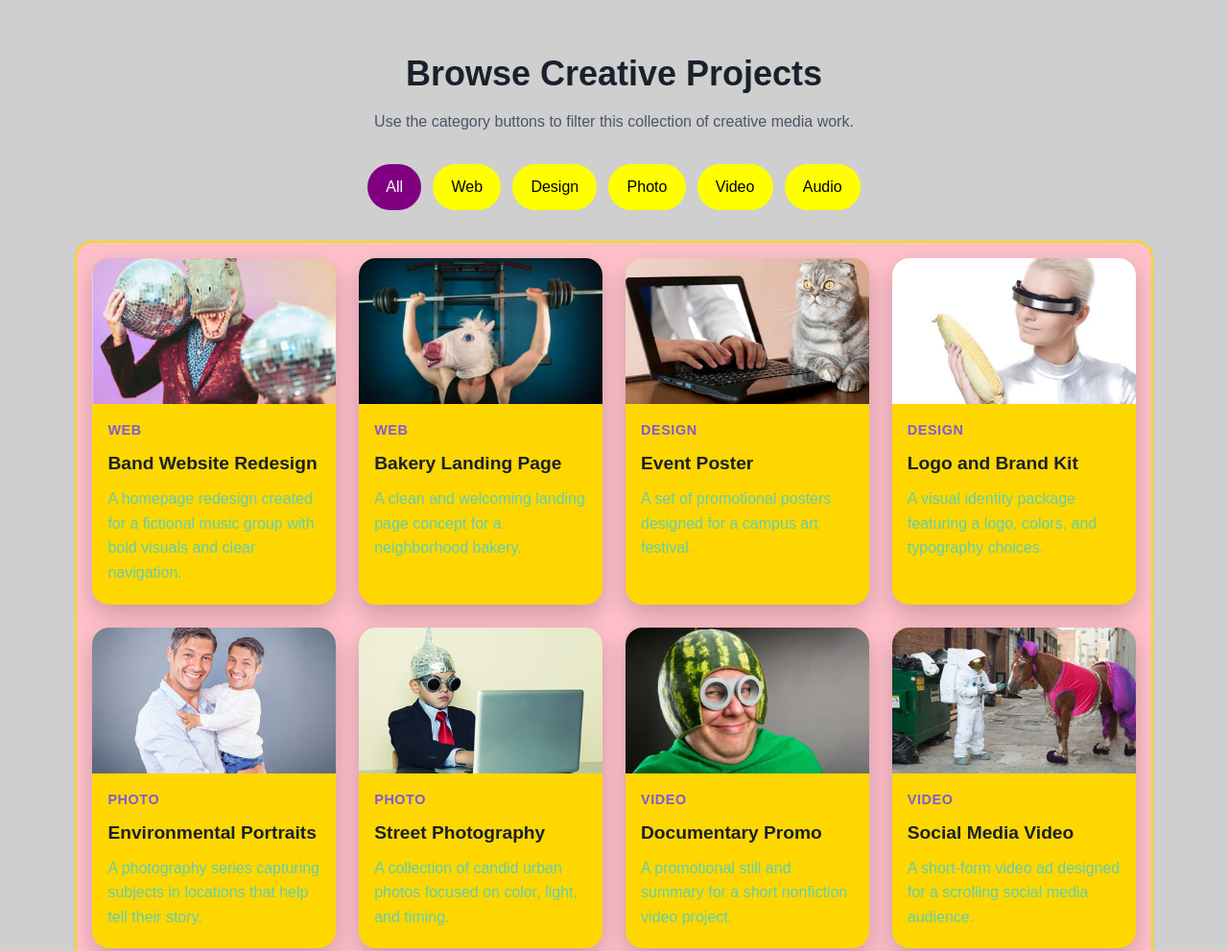
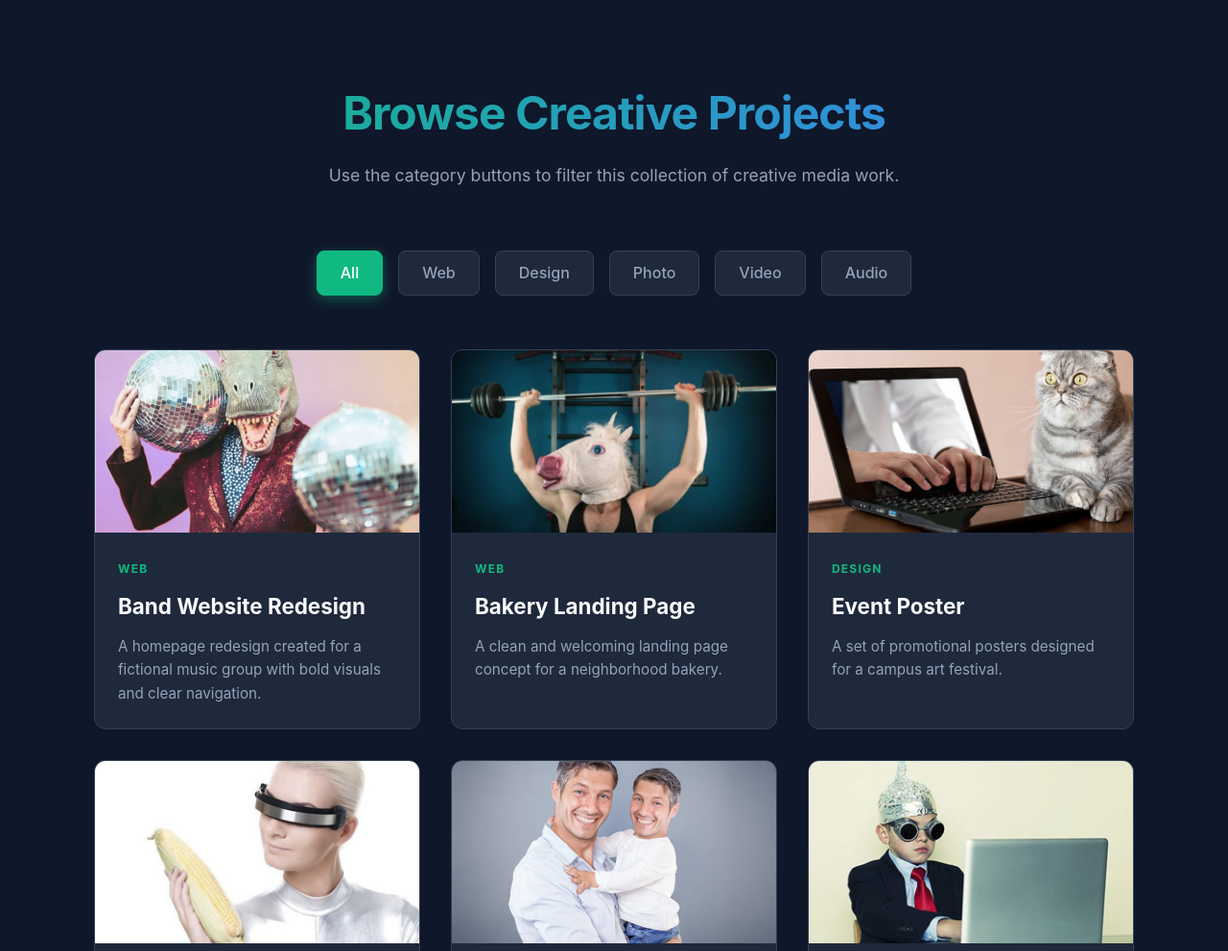
Before and after one commit to StrasserW23/StrasserWill-CE13-jQ-Filter-Cards, a plain HTML site: page index.html in a window 1280 px wide. Shown: the top 991 px of the page at 96% size. Drawn offline with Linux system fonts and the light colour scheme.

Commit message:
Complete Change

```diff
--- a/filter-cards.css
+++ b/filter-cards.css
@@ -1,95 +1,3 @@
-/* ------------------------------
-   FILTER BUTTONS
---------------------------------- */
-.filters {
-  display: flex;
-  flex-wrap: wrap;
-  justify-content: center;
-  gap: 0.75rem;
-  margin-bottom: 2rem;
-}
-
-.filter-btn {
-  padding: 0.7rem 1.2rem;
-  border: none;
-  border-radius: 2rem;
-  background-color:yellow;
-  color: black;
-  cursor: pointer;
-  transition: background-color 0.2s ease, transform 0.2s ease;
-}
-
-.filter-btn:hover {
-  background-color: red;
-  transform: translateY(-2px);
-}
-
-.filter-btn.active {
-  background-color: purple;
-  color: white;
-}
-
-/* ------------------------------
-   CARD GRID
---------------------------------- */
-.card-grid {
-  display: grid;
-  grid-template-columns: repeat(auto-fit, minmax(204px, 1fr));
-  gap: 1.5rem;
-  background-color: pink;
-  padding: 1rem;
-  border-radius: 18px;
-  border: 2px solid gold;
-}
-
-.card {
-  background-color: gold;
-  border-radius: 18px;
-  overflow: hidden;
-  box-shadow: 0 10px 25px rgba(0, 0, 0, 0.2);
-  transition: transform 0.3s ease;
-}
-
-.card:hover {
-  transform: scale(1.03);
-}
-
-.card img {
-  width: 100%;
-  aspect-ratio: 5 / 3;
-  object-fit: cover;
-}
-
-.card-text {
-  padding: 1rem 1rem 1.25rem;
-}
-
-.category-label {
-  margin-top: 0;
-  margin-bottom: 0.5rem;
-  font-size: 0.9rem;
-  font-weight: bold;
-  color: #805ad5;
-  text-transform: uppercase;
-  letter-spacing: 0.04em;
-}
-
-/* New Audio category color */
-.category-label.audio {
-  color: #ff4500;
-}
-
-.card h2 {
-  margin-top: 0;
-  margin-bottom: 0.5rem;
-  font-size: 1.2rem;
-}
-
-.card p:last-child {
-  margin-bottom: 0;
-  color: mediumaquamarine;
-}
-
 /* ------------------------------
    BASIC PAGE STYLES
 --------------------------------- */
@@ -97,9 +5,9 @@
 
 body {
   margin: 0;
-  font-family: Arial, Helvetica, sans-serif;
-  background-color: #cfcfcf;
-  color: #1a202c;
+  font-family: 'Inter', system-ui, -apple-system, sans-serif;
+  background-color: #0f172a; /* Deep Slate */
+  color: #f1f5f9;
   line-height: 1.6;
   padding: 1rem;
 }
@@ -108,40 +16,147 @@ img { display: block; max-width: 100%; }
 button { font: inherit; }
 
 .wrapper {
-  width: 90%;
-  max-width: 1200px;
+  width: 95%;
+  max-width: 1100px;
   margin: 0 auto;
-  padding: 2rem 0;
+  padding: 4rem 0;
 }
 
-header { text-align: center; margin-bottom: 2rem; }
-header h1 { margin-bottom: 0.5rem; font-size: 2.25rem; }
-header p { max-width: 700px; margin: 0 auto; color: #4a5568; }
-.section-heading { margin-bottom: 1rem; font-size: 1.25rem; }
+header { text-align: center; margin-bottom: 4rem; }
+header h1 {
+  margin-bottom: 0.75rem;
+  font-size: 3rem;
+  letter-spacing: -0.02em;
+  background: linear-gradient(to right, #10b981, #3b82f6);
+  -webkit-background-clip: text;
+  -webkit-text-fill-color: transparent;
+}
+header p { max-width: 600px; margin: 0 auto; color: #94a3b8; font-size: 1.1rem; }
+
+/* ------------------------------
+   FILTER BUTTONS
+--------------------------------- */
+.filters {
+  display: flex;
+  flex-wrap: wrap;
+  justify-content: center;
+  gap: 1rem;
+  margin-bottom: 3rem;
+}
+
+.filter-btn {
+  padding: 0.6rem 1.5rem;
+  border: 1px solid #334155;
+  border-radius: 0.5rem;
+  background-color: #1e293b;
+  color: #94a3b8;
+  cursor: pointer;
+  font-weight: 500;
+  transition: all 0.3s cubic-bezier(0.4, 0, 0.2, 1);
+}
+
+.filter-btn:hover {
+  background-color: #334155;
+  color: #f1f5f9;
+  transform: translateY(-1px);
+}
+
+.filter-btn.active {
+  background-color: #10b981;
+  border-color: #10b981;
+  color: #ffffff;
+  box-shadow: 0 4px 14px 0 rgba(16, 185, 129, 0.39);
+}
+
+/* ------------------------------
+   CARD GRID
+--------------------------------- */
+.card-grid {
+  display: grid;
+  grid-template-columns: repeat(auto-fill, minmax(280px, 1fr));
+  gap: 2rem;
+  padding: 0.5rem;
+}
+
+.card {
+  background-color: #1e293b;
+  border-radius: 12px;
+  overflow: hidden;
+  border: 1px solid #334155;
+  transition: all 0.4s ease;
+}
+
+.card:hover {
+  transform: translateY(-8px);
+  border-color: #475569;
+  box-shadow: 0 20px 25px -5px rgba(0, 0, 0, 0.3), 0 10px 10px -5px rgba(0, 0, 0, 0.04);
+}
+
+.card img {
+  width: 100%;
+  aspect-ratio: 16 / 9;
+  object-fit: cover;
+  filter: grayscale(20%);
+  transition: filter 0.3s ease;
+}
+
+.card:hover img {
+  filter: grayscale(0%);
+}
+
+.card-text {
+  padding: 1.5rem;
+}
+
+.category-label {
+  display: inline-block;
+  margin-bottom: 0.75rem;
+  font-size: 0.75rem;
+  font-weight: 700;
+  color: #10b981;
+  text-transform: uppercase;
+  letter-spacing: 0.1em;
+}
+
+.category-label.audio {
+  color: #fbbf24; /* Amber for Audio */
+}
+
+.card h2 {
+  margin: 0 0 0.75rem;
+  font-size: 1.4rem;
+  color: #f8fafc;
+}
+
+.card p:last-child {
+  margin-bottom: 0;
+  color: #94a3b8;
+  font-size: 0.95rem;
+}
 
 /* ------------------------------
    EXPLANATION SECTION
 --------------------------------- */
 .code-explanation {
-  background-color: #ffffff;
-  border-radius: 18px;
-  padding: 1.5rem;
-  margin-top: 2rem;
-  box-shadow: 0 10px 30px rgba(0, 0, 0, 0.08);
+  background-color: #1e293b;
+  border: 1px solid #334155;
+  border-radius: 12px;
+  padding: 2.5rem;
+  margin-top: 5rem;
 }
 
-hr.line { border: none; border-top: 1px solid silver; margin: 2rem 0 0 0; }
+.code-explanation h3 {
+  margin-top: 0;
+  color: #10b981;
+}
 
-.code-explanation h3 { margin-top: 1.5rem; }
-.code-explanation ul,
-.code-explanation ol,
-.code-explanation dl { margin-bottom: 1.25rem; }
-.code-explanation li { margin: 0 0 0.25rem 1.5rem; }
-.code-explanation dt { font-weight: bold; margin-top: 0.75rem; }
-.code-explanation dd { margin-left: 0; margin-bottom: 0.75rem; color: #4a5568; }
 .code-explanation code {
-  font-family: Consolas, Monaco, monospace;
-  background-color: #edf2f7;
-  padding: 0.1rem 0.35rem;
+  font-family: 'Fira Code', monospace;
+  background-color: #0f172a;
+  color: #e2e8f0;
+  padding: 0.2rem 0.4rem;
   border-radius: 4px;
+  font-size: 0.9em;
 }
+
+hr.line { border: none; border-top: 1px solid #334155; margin: 3rem 0; }
```
